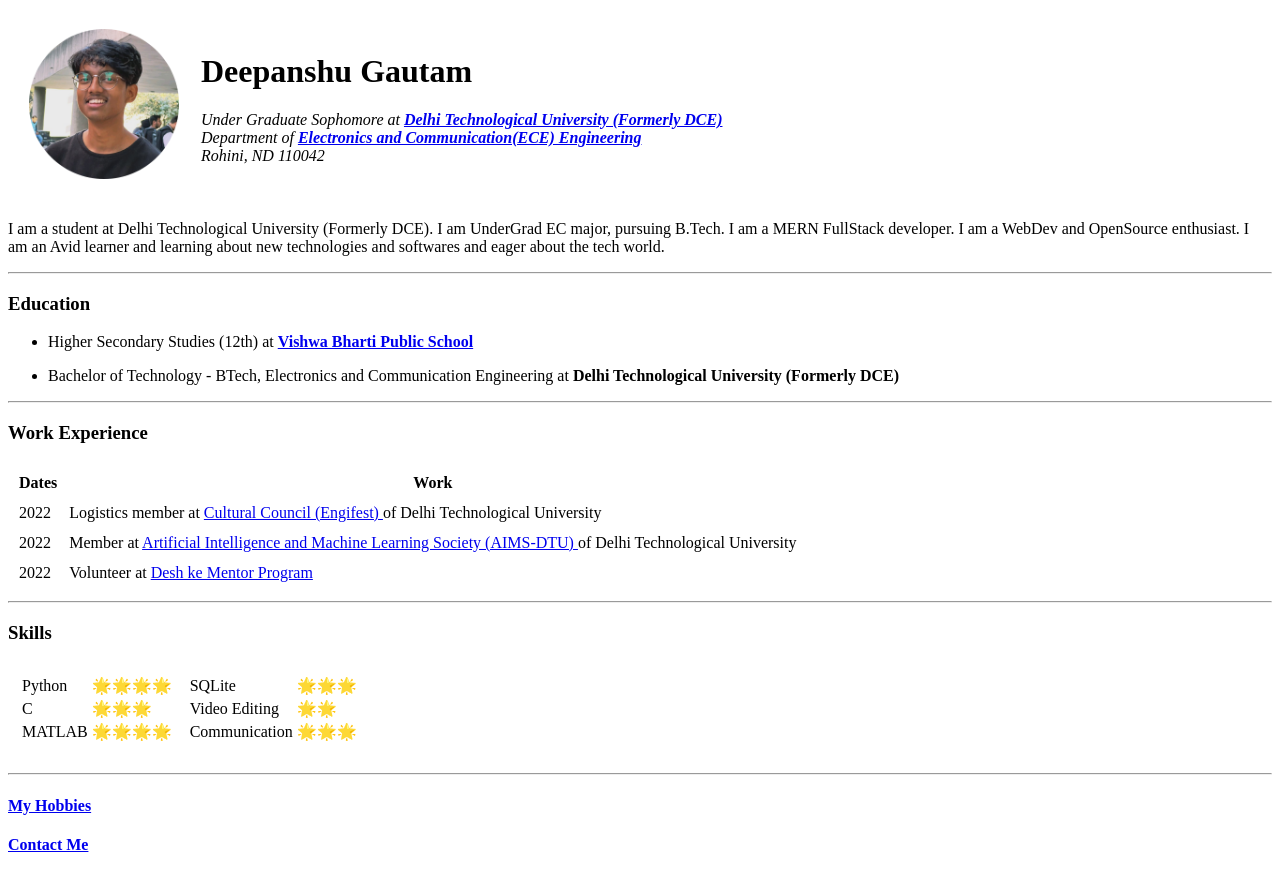
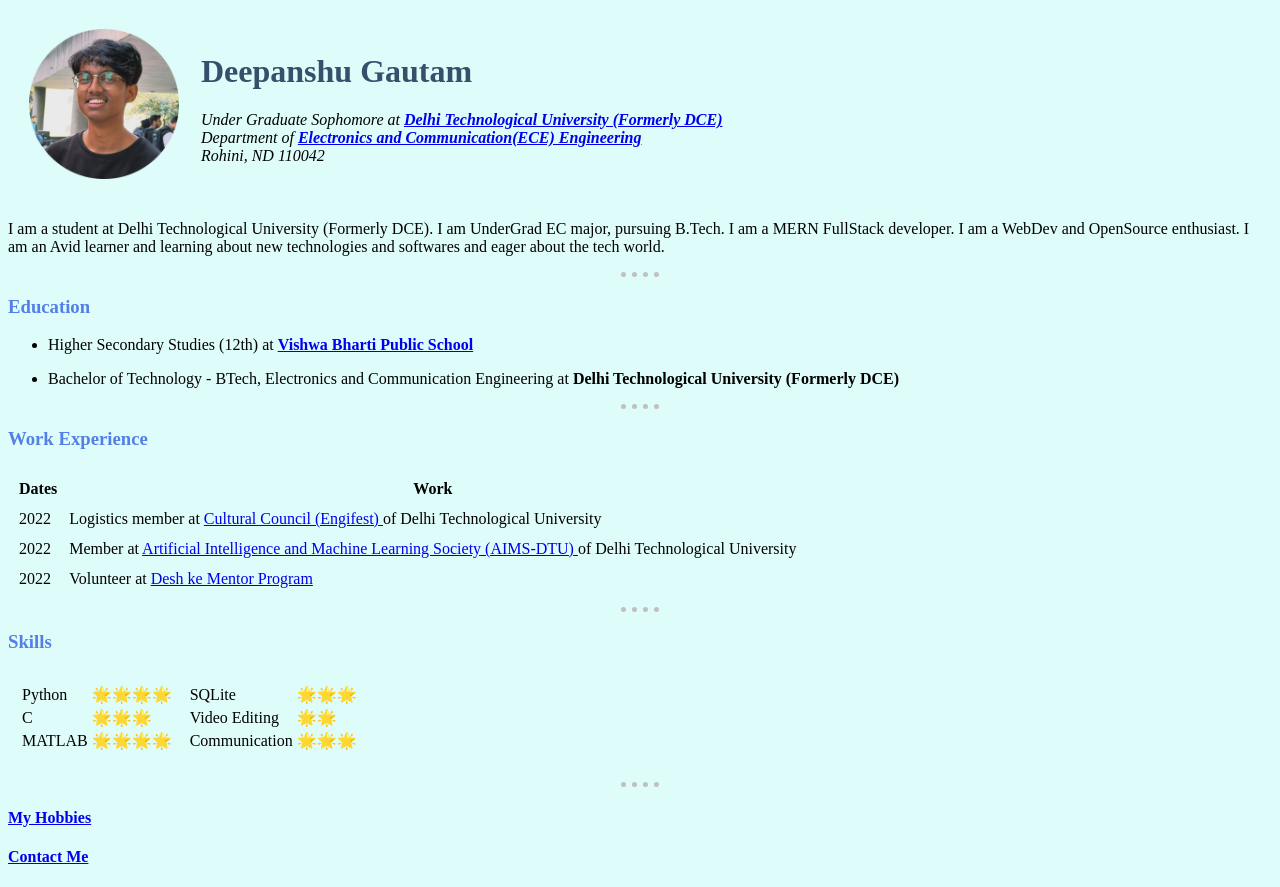
Before and after one commit to deepencoding/cv, a plain HTML site: page index.html in a window 1280 px wide. Drawn offline with Linux system fonts and the light colour scheme.

Commit message:
styled using css

```diff
--- /dev/null
+++ b/css/styles.css
@@ -0,0 +1,17 @@
+body {
+    background-color: #DEFCF9;
+}
+
+hr {
+    width: 3%;
+    border-style: none;
+    border-top: 5px dotted silver;
+}
+
+h1{
+    color: #364F6B;
+}
+
+h3{
+    color: #537FE7;
+}
--- a/index.html
+++ b/index.html
@@ -8,6 +8,8 @@
         <meta name="author" content="Deepanshu Gautam">
         <meta name="viewport" content="width=device-width, initial-scale=1.0">
         <title>Deepanshu Gautam homePage</title>
+        <link rel="stylesheet" href="css/styles.css">
+
     </head>
     <body>
         <table cellspacing="20">
```
Also changed, not shown: contact.html (+1 -0 lines), hobbies.html (+1 -0 lines).
